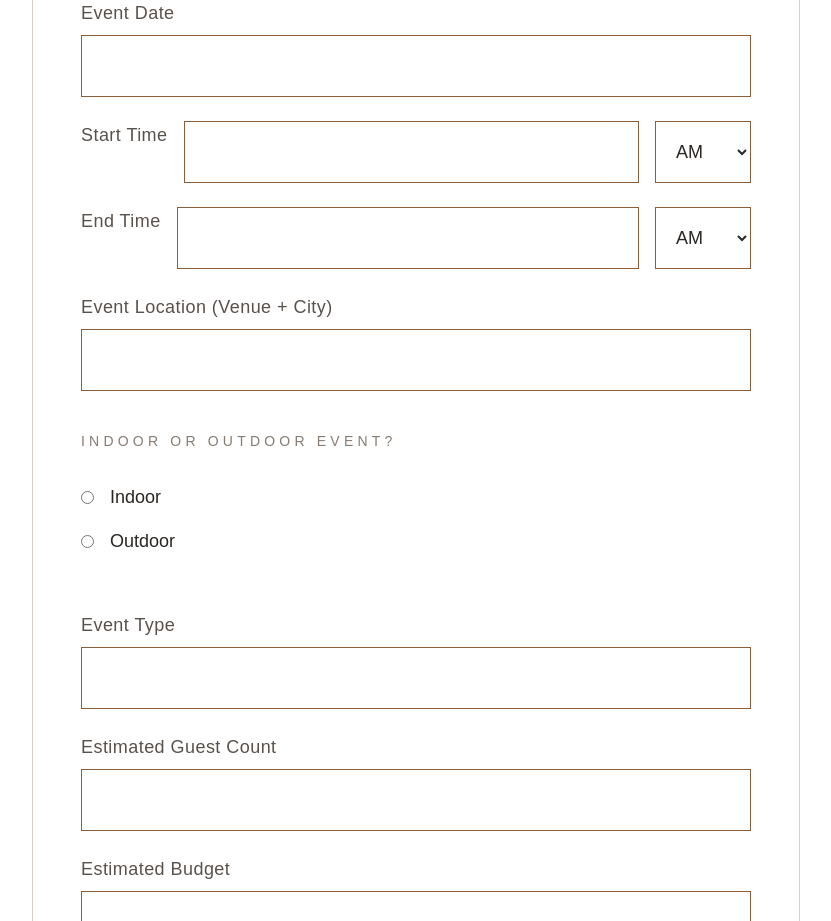
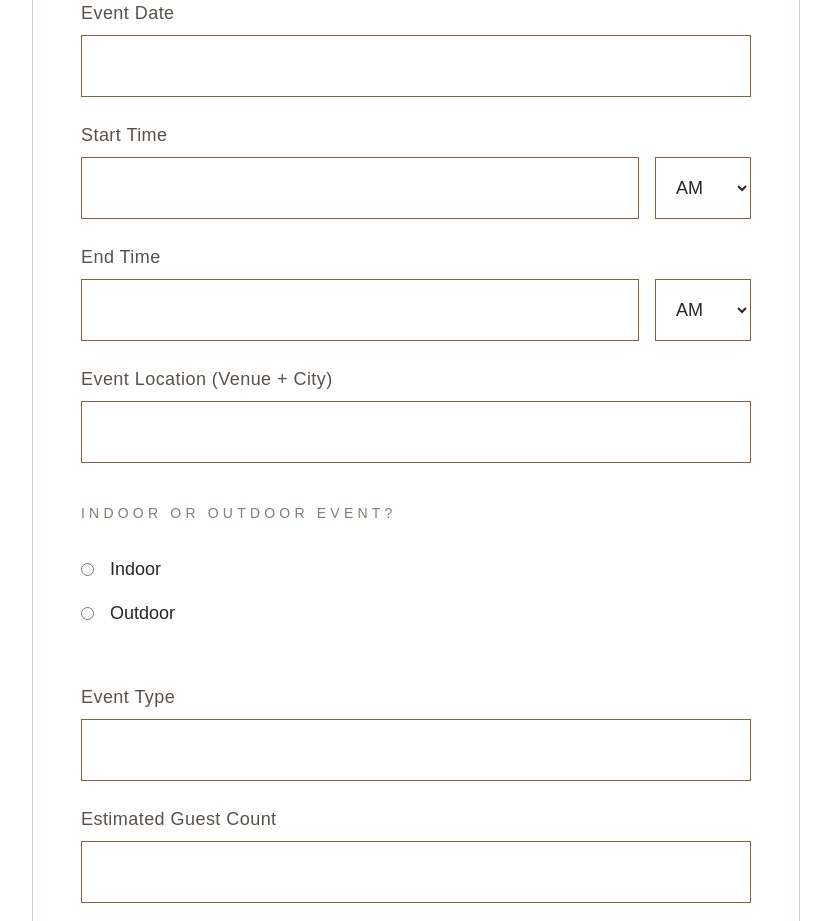
Before and after one commit to BrieGrazeful/briegrazeful, a Next.js app: page /inquiry in a window 1280 px wide. Shown: the part 1140-2061 px from the top of the page, without its empty margins (224-1055 px from the left). Built offline with nearby package versions, Linux system fonts and the light colour scheme.

Commit message:
Quick edits

```diff
--- a/app/inquiry/page.tsx
+++ b/app/inquiry/page.tsx
@@ -183,47 +183,57 @@ if (response.ok) {
                   />
                 </div>
 
-                <div className="flex gap-4 mt-6">
+                <div className="mt-6">
                     <label
                       htmlFor="startTime"
-                    className="block text-lg tracking-wide text-[#5A514B]"
+                      className="block text-lg tracking-wide text-[#5A514B] mb-2"
                     >
-                    Start Time <span className="text-[#8B5E3C]"></span>
+                      Start Time
                     </label>
 
+                    <div className="flex gap-4">
                       <input
+                        id="startTime"
                         name="startTime"
+                        type="text"
                         className="flex-1 border border-[#8B5E3C] bg-transparent px-5 py-4 text-lg outline-none focus:border-[#2A2623] transition-colors"
                       />
 
                       <select
                         name="startPeriod"
-                    className="w-24 border border-[#8B5E3C] bg-transparent px-4 py-4 text-lg outline-none focus:border-[#2A2623] transition-colors"                  >
+                        className="w-24 border border-[#8B5E3C] bg-transparent px-4 py-4 text-lg outline-none focus:border-[#2A2623] transition-colors"
+                      >
                         <option>AM</option>
                         <option>PM</option>
                       </select>
-
+                    </div>
                   </div>
 
-                <div className="flex gap-4">
+
+                <div className="mt-6">
                     <label
                       htmlFor="endTime"
-                    className="block text-lg tracking-wide text-[#5A514B]"
+                      className="block text-lg tracking-wide text-[#5A514B] mb-2"
                     >
-                    End Time <span className="text-[#8B5E3C]"></span>
+                      End Time
                     </label>
 
+                    <div className="flex gap-4">
                       <input
+                        id="endTime"
                         name="endTime"
-                    className="flex-1 border border-[#8B5E3C] bg-transparent px-5 py-4 text-lg outline-none focus:border-[#2A2623] transition-colors"                  />
+                        type="text"
+                        className="flex-1 border border-[#8B5E3C] bg-transparent px-5 py-4 text-lg outline-none focus:border-[#2A2623] transition-colors"
+                      />
 
                       <select
                         name="endPeriod"
-                    className="w-24 border border-[#8B5E3C] bg-transparent px-4 py-4 text-lg outline-none focus:border-[#2A2623] transition-colors"                  >
+                        className="w-24 border border-[#8B5E3C] bg-transparent px-4 py-4 text-lg outline-none focus:border-[#2A2623] transition-colors"
+                      >
                         <option>AM</option>
                         <option>PM</option>
                       </select>
-
+                    </div>
                   </div>
 
                 <div className="space-y-2">
```
Lines whose indentation alone changed are shown as unchanged.
